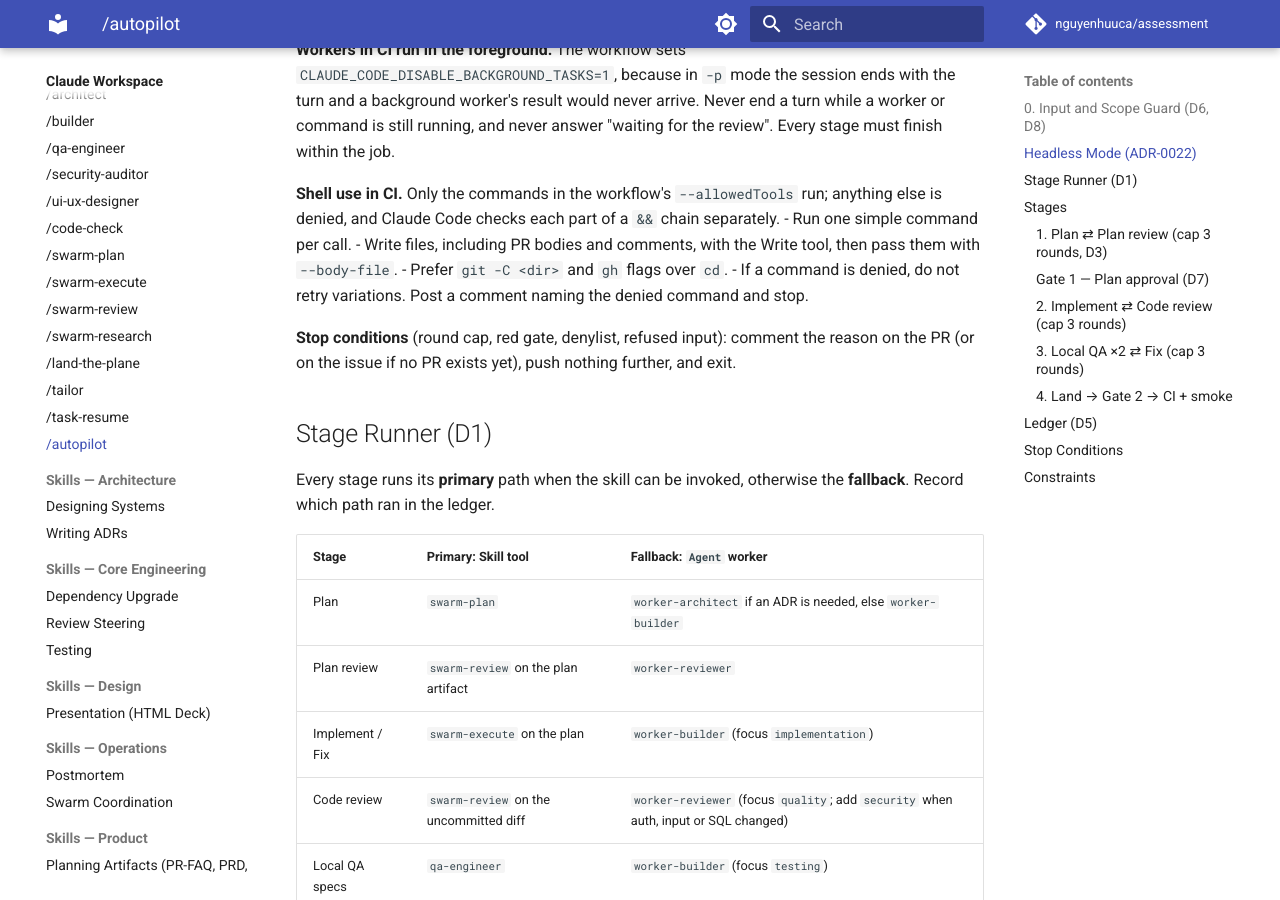
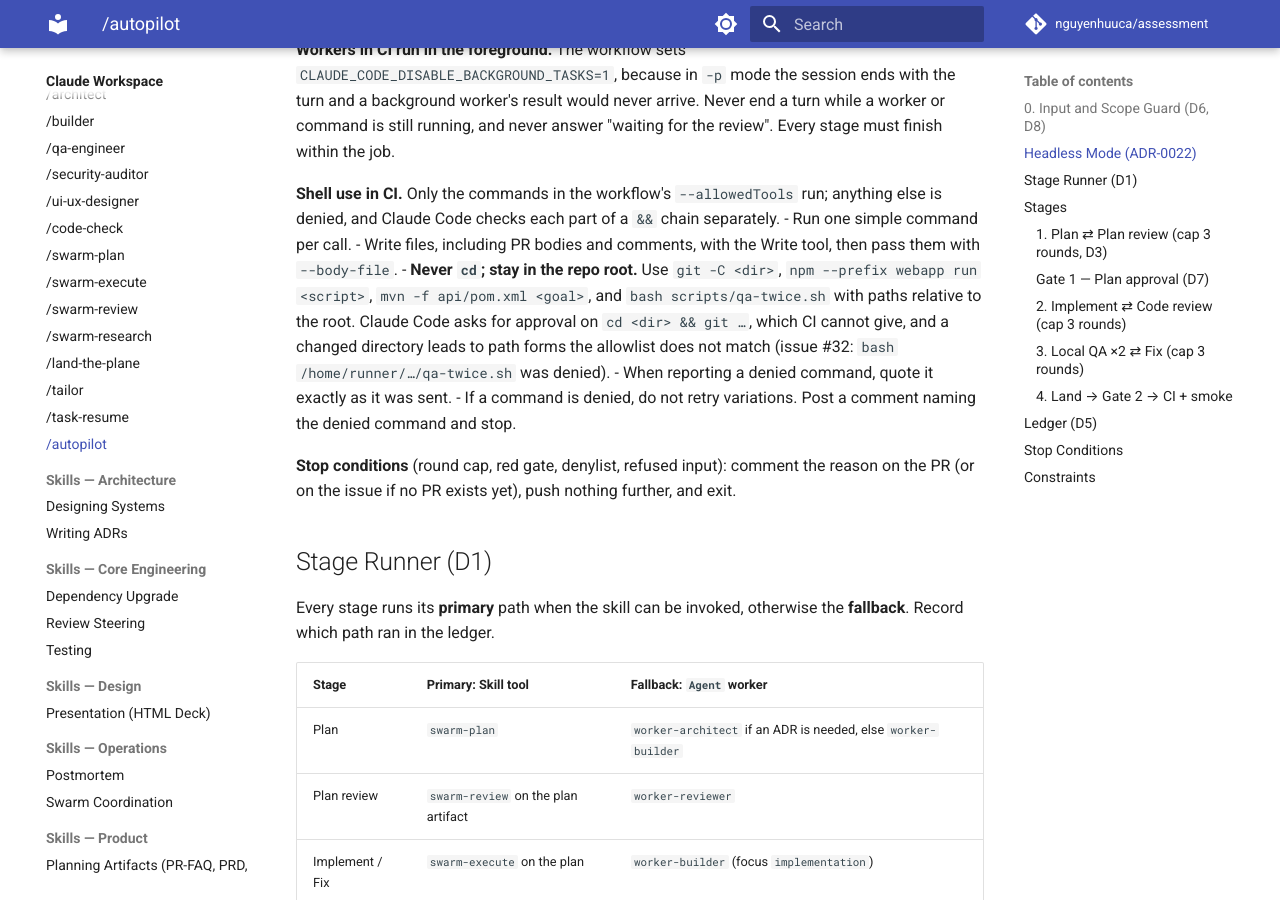
Before and after one commit to nguyenhuuca/assessment, an MkDocs documentation site: the page built from docs/claude/skills/workflows/autopilot.md, in a window 1280 px wide and 900 px high, scrolled down 2693 px. Built offline with MkDocs 1.6.1 and Material for MkDocs 9.7.7, drawn with Linux system fonts in a browser that asks for light colours; comment, search, counter and statistics services are not loaded; some of the changed text lies outside the part shown.

Commit message:
fix(autopilot): headless build stays in the repo root
The issue #32 build job ran `cd webapp`, then called QA as
`bash /home/runner/.../qa-twice.sh`, a form missing from the allowlist, and
`cd .. && git diff` needs an approval CI cannot give. The skill now says:
never cd, use git -C / npm --prefix / mvn -f, and quote denied commands
exactly. The allowlist also accepts the absolute bash form.

Co-Authored-By: Claude Opus 5.5 <noreply@anthropic.com>

```diff
--- a/docs/claude/skills/workflows/autopilot.md
+++ b/docs/claude/skills/workflows/autopilot.md
@@ -83,7 +83,8 @@ Used when `$ARGUMENTS` starts with `--headless`. `.github/workflows/autopilot.ym
 **Shell use in CI.** Only the commands in the workflow's `--allowedTools` run; anything else is denied, and Claude Code checks each part of a `&&` chain separately.
 - Run one simple command per call.
 - Write files, including PR bodies and comments, with the Write tool, then pass them with `--body-file`.
-- Prefer `git -C <dir>` and `gh` flags over `cd`.
+- **Never `cd`; stay in the repo root.** Use `git -C <dir>`, `npm --prefix webapp run <script>`, `mvn -f api/pom.xml <goal>`, and `bash scripts/qa-twice.sh` with paths relative to the root. Claude Code asks for approval on `cd <dir> && git …`, which CI cannot give, and a changed directory leads to path forms the allowlist does not match (issue #32: `bash /home/runner/…/qa-twice.sh` was denied).
+- When reporting a denied command, quote it exactly as it was sent.
 - If a command is denied, do not retry variations. Post a comment naming the denied command and stop.
 
 **Stop conditions** (round cap, red gate, denylist, refused input): comment the reason on the PR (or on the issue if no PR exists yet), push nothing further, and exit.
@@ -150,7 +151,7 @@ Show the plan path, the task table, the advisories that were left open, and the
 
 ### 4. Land → Gate 2 → CI + smoke
 
-1. Run the full quality gates once: `mvn verify` in `api/` (coverage ≥ `api/.coverage-threshold`), then `npm run test` and `npm run lint` in `webapp/`, for whichever side changed.
+1. Run the full quality gates once, for whichever side changed: `mvn -f api/pom.xml verify` (coverage ≥ `api/.coverage-threshold`), then `npm --prefix webapp run test` and `npm --prefix webapp run lint`.
 2. Commit with explicit pathspecs. Flip the `TASKS.md` lines to `[x]` with the hash and update `docs/tracking.md` when the plan status changes.
 3. **Gate 2:** show the commits, the gate results, the flaky list, the manual checks, and the ledger total. Ask with `AskUserQuestion`: **Push / Don't push yet**. There is no auto-push and no `--yes`.
 4. **After a push:**
```
Also changed, not shown: .claude/skills/autopilot/SKILL.md (+3 -2 lines), 1 other file.
